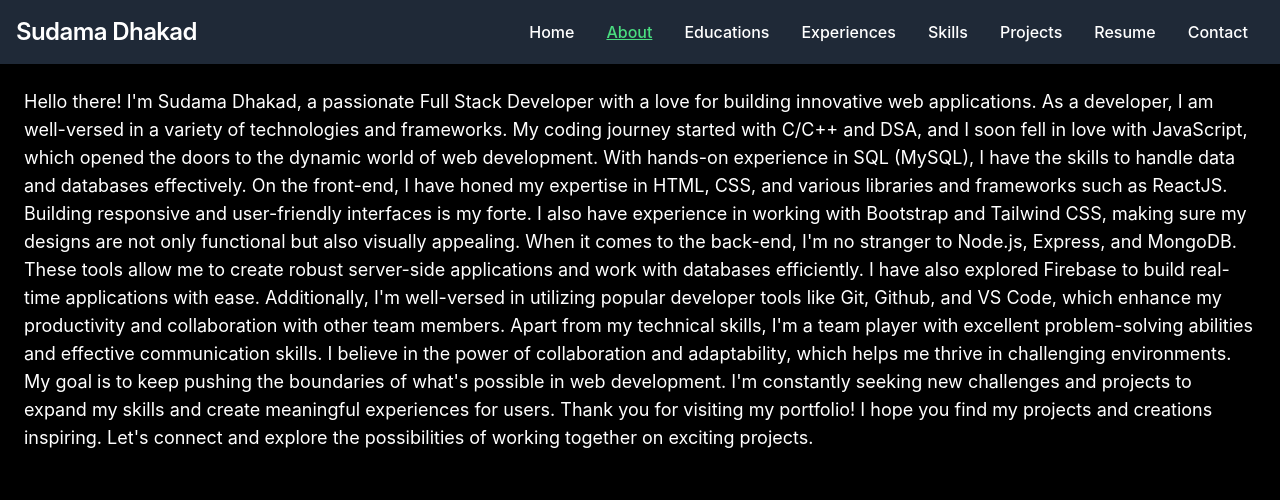
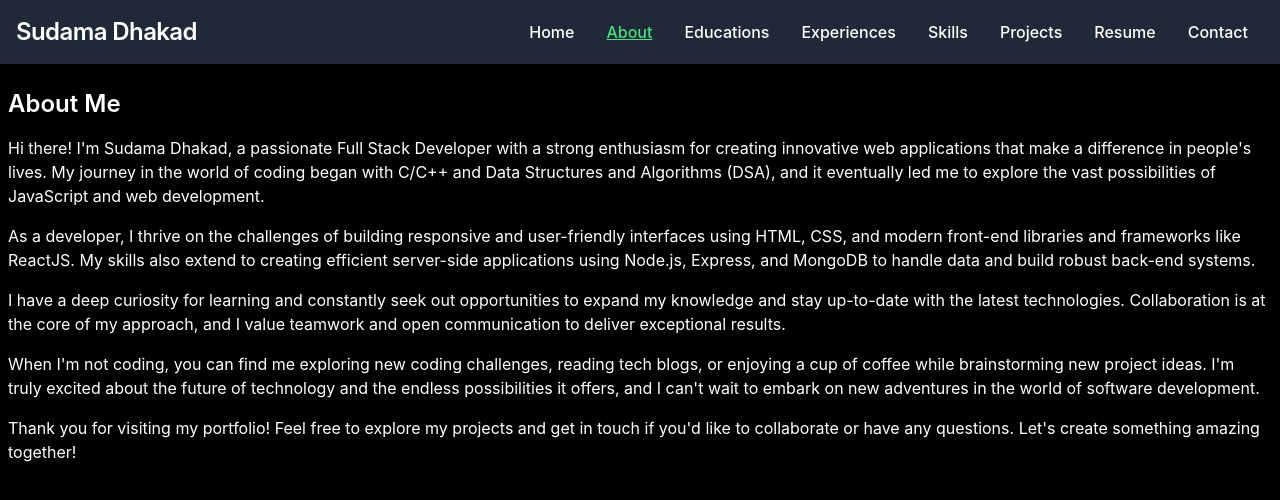
Before and after one commit to sudama011/myPortfolio, a React (Create React App) app: page /about in a window 1280 px wide. Shown: the top 500 px of the page. Built offline with nearby package versions, Linux system fonts and the light colour scheme.

Commit message:
about page

```diff
--- a/src/Pages/About.js
+++ b/src/Pages/About.js
@@ -1,36 +1,44 @@
-import React from 'react'
+import React from "react";
 
 const About = () => {
   return (
-    <div className="flex text-lg text-white mx-auto p-6">
-      Hello there! I'm Sudama Dhakad, a passionate Full Stack Developer with a
-      love for building innovative web applications. As a developer, I am
-      well-versed in a variety of technologies and frameworks. My coding journey
-      started with C/C++ and DSA, and I soon fell in love with JavaScript, which
-      opened the doors to the dynamic world of web development. With hands-on
-      experience in SQL (MySQL), I have the skills to handle data and databases
-      effectively. On the front-end, I have honed my expertise in HTML, CSS, and
-      various libraries and frameworks such as ReactJS. Building responsive and
-      user-friendly interfaces is my forte. I also have experience in working
-      with Bootstrap and Tailwind CSS, making sure my designs are not only
-      functional but also visually appealing. When it comes to the back-end, I'm
-      no stranger to Node.js, Express, and MongoDB. These tools allow me to
-      create robust server-side applications and work with databases
-      efficiently. I have also explored Firebase to build real-time applications
-      with ease. Additionally, I'm well-versed in utilizing popular developer
-      tools like Git, Github, and VS Code, which enhance my productivity and
-      collaboration with other team members. Apart from my technical skills, I'm
-      a team player with excellent problem-solving abilities and effective
-      communication skills. I believe in the power of collaboration and
-      adaptability, which helps me thrive in challenging environments. My goal
-      is to keep pushing the boundaries of what's possible in web development.
-      I'm constantly seeking new challenges and projects to expand my skills and
-      create meaningful experiences for users. Thank you for visiting my
-      portfolio! I hope you find my projects and creations inspiring. Let's
-      connect and explore the possibilities of working together on exciting
-      projects.
+    <div className="container mx-auto py-6 p-2">
+      <h1 className="text-2xl font-semibold mb-4">About Me</h1>
+      <p className="mb-4">
+        Hi there! I'm Sudama Dhakad, a passionate Full Stack Developer with a
+        strong enthusiasm for creating innovative web applications that make a
+        difference in people's lives. My journey in the world of coding began
+        with C/C++ and Data Structures and Algorithms (DSA), and it eventually
+        led me to explore the vast possibilities of JavaScript and web
+        development.
+      </p>
+      <p className="mb-4">
+        As a developer, I thrive on the challenges of building responsive and
+        user-friendly interfaces using HTML, CSS, and modern front-end libraries
+        and frameworks like ReactJS. My skills also extend to creating efficient
+        server-side applications using Node.js, Express, and MongoDB to handle
+        data and build robust back-end systems.
+      </p>
+      <p className="mb-4">
+        I have a deep curiosity for learning and constantly seek out
+        opportunities to expand my knowledge and stay up-to-date with the latest
+        technologies. Collaboration is at the core of my approach, and I value
+        teamwork and open communication to deliver exceptional results.
+      </p>
+      <p className="mb-4">
+        When I'm not coding, you can find me exploring new coding challenges,
+        reading tech blogs, or enjoying a cup of coffee while brainstorming new
+        project ideas. I'm truly excited about the future of technology and the
+        endless possibilities it offers, and I can't wait to embark on new
+        adventures in the world of software development.
+      </p>
+      <p className="">
+        Thank you for visiting my portfolio! Feel free to explore my projects
+        and get in touch if you'd like to collaborate or have any questions.
+        Let's create something amazing together!
+      </p>
     </div>
   );
-}
+};
 
-export default About
+export default About;
--- a/src/Pages/Home.js
+++ b/src/Pages/Home.js
@@ -3,23 +3,20 @@ import { TypeAnimation } from "react-type-animation";
 import pic from "../Assets/pic.png";
 const Home = () => {
   return (
-    <div className="flex flex-row text-white h-full w-full">
-      <div className="text-gray-300 flex flex-col justify-center items-center w-1/2 p-4">
+    <div className="flex flex-row text-white h-full w-full mt-3">
+      <div className="flex flex-col justify-center items-center w-1/2 pl-3">
         <TypeAnimation
           sequence={[
-            `Hi, I'm Sudama Dhakad. I'm a Full Stack Developer.
-            My goal is to keep pushing the boundaries of what's possible in web development.
+            `Hi, I'm Sudama Dhakad. I'm a Full Stack Developer. My goal is to keep pushing the boundaries of what's possible in web development.
             I'm constantly seeking new challenges and projects to expand my skills and create meaningful experiences for users.
-            Thank you for visiting my portfolio!
-            I hope you find my projects and creations inspiring.
-            Let's connect and explore the possibilities of working together on exciting projects.`,
+            Thank you for visiting my portfolio! I hope you find my projects and creations inspiring. Let's connect and explore the possibilities of working together on exciting projects.`,
           ]}
           speed={65}
           style={{ whiteSpace: "pre-line", fontSize: "24px" }}
           deletionSpeed={0}
         />
       </div>
-      <div className="flex flex-col justify-center items-center w-1/2">
+      <div className="flex flex-col  items-center w-1/2 h-fit">
         <img src={pic} alt="sudama.png" />
       </div>
     </div>
```
